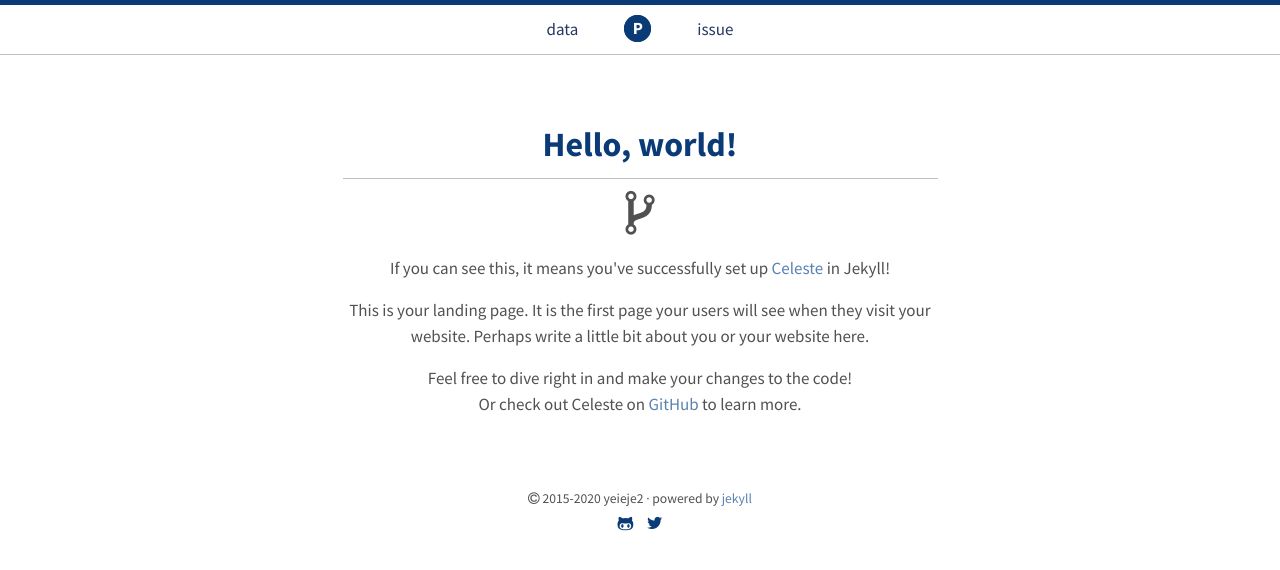
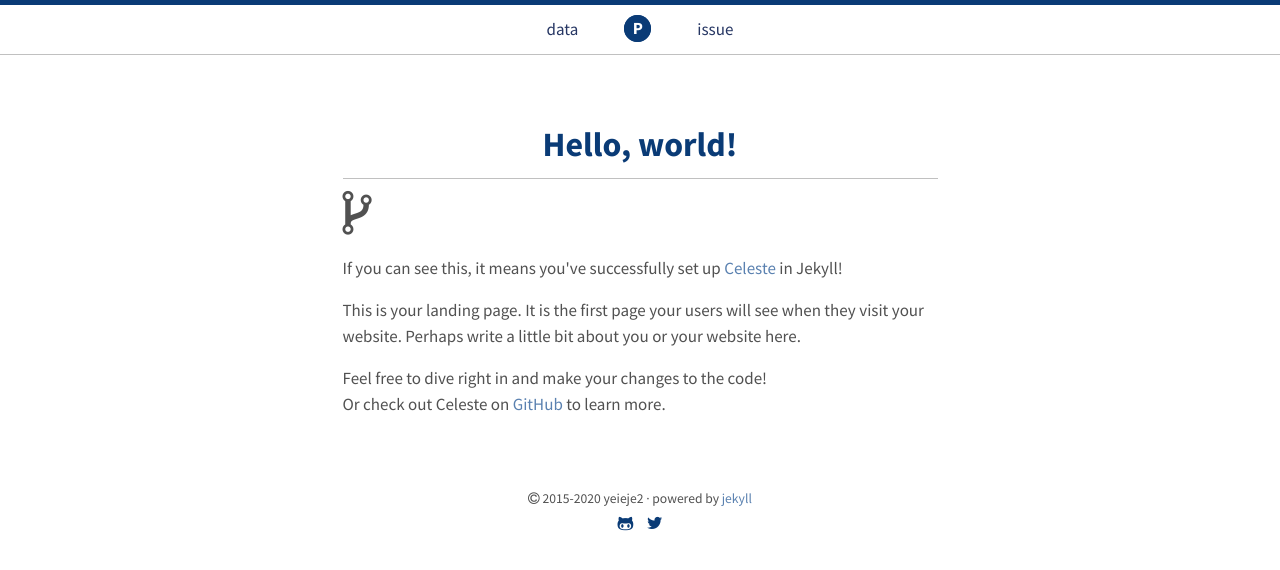
Before and after one commit to iwdstry/yeieje_pool, a Jekyll site: the page built from index.html, in a window 1280 px wide. Shown: the top 570 px of the page. Built offline with Jekyll 4.4.1, drawn with Linux system fonts in a browser that asks for light colours; the list of posts is cut into pages by our own code.

Commit message:
Update index.html

```diff
--- a/index.html
+++ b/index.html
@@ -8,7 +8,7 @@ title: Home
     <h1 class="landing-title">Hello, world!</h1>
   </header>
 
-  <div class="text-center">
+  <div class="text-left">
     <p>
       <i class="fa fa-code-fork fa-3x"></i>
     </p>
```
